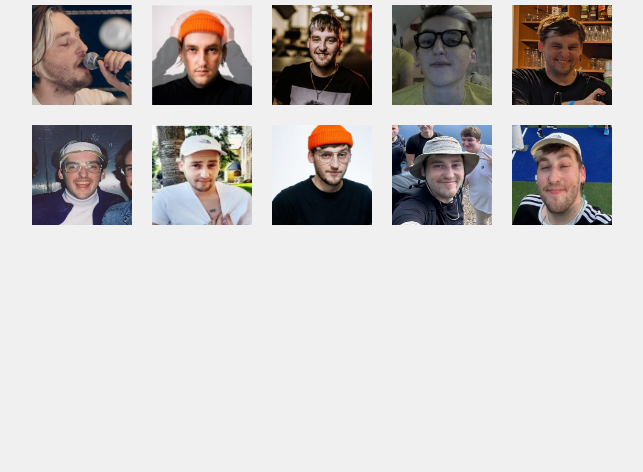
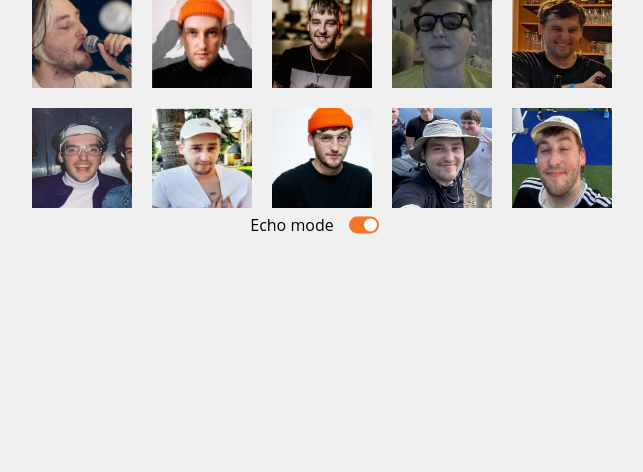
Before and after one commit to petrKavulok/miluju-svoji-praci, a plain HTML site: page index.html in a window 1280 px wide. Shown: the part 328-800 px from the top of the page, without its empty margins (318-961 px from the left). Drawn offline with Linux system fonts and the light colour scheme.

Commit message:
✨ echo mode toggle

```diff
--- a/index.html
+++ b/index.html
@@ -13,6 +13,15 @@
     <div class="container" id="imageContainer">
       <!-- Images will be dynamically added here -->
     </div>
+
+    <div class="echo">
+      Echo mode
+      <!-- <input type="checkbox" id="checkbox" checked /> -->
+      <label class="switch">
+        <input type="checkbox" id="checkbox" checked />
+        <span class="slider round"></span>
+      </label>
+    </div>
     <script src="script.js"></script>
   </body>
 </html>
--- a/script.js
+++ b/script.js
@@ -4,7 +4,13 @@ document.addEventListener("DOMContentLoaded", () => {
   const imageContainer = document.getElementById("imageContainer");
 
   /** @var {Audio | undefined} */
-  let lastSound
+  let lastSound;
+
+  let echoMode = true;
+  const checkbox = document.getElementById("checkbox");
+  checkbox.addEventListener("click", function () {
+    echoMode = !echoMode;
+  });
 
   for (let i = 1; i <= 10; i++) {
     const img = document.createElement("img");
@@ -14,12 +20,13 @@ document.addEventListener("DOMContentLoaded", () => {
     img.dataset.sound = `assets/audio/audio (mp3cut.net) (${i}).mp3`; // Assuming sounds are named sound1.mp3, sound2.mp3, etc.
 
     img.addEventListener("click", function () {
-      lastSound?.pause();
+      if (!echoMode) {
+        lastSound?.pause();
+      }
       const sound = new Audio(this.dataset.sound);
       lastSound = sound;
       sound.play();
     });
-
     imageContainer.appendChild(img);
   }
 });
--- a/styles.css
+++ b/styles.css
@@ -38,3 +38,75 @@ img {
 img:hover {
   transform: scale(1.05);
 }
+
+#checkbox {
+  margin-top: 20px;
+}
+
+.echo {
+  display: flex;
+  align-items: center;
+}
+
+.switch {
+  position: relative;
+  display: inline-block;
+  width: 60px;
+  height: 34px;
+  scale: 0.5;
+}
+
+/* Hide default HTML checkbox */
+.switch input {
+  opacity: 0;
+  width: 0;
+  height: 0;
+}
+
+/* The slider */
+.slider {
+  position: absolute;
+  cursor: pointer;
+  top: 0;
+  left: 0;
+  right: 0;
+  bottom: 0;
+  background-color: #ccc;
+  -webkit-transition: 0.4s;
+  transition: 0.4s;
+}
+
+.slider:before {
+  position: absolute;
+  content: "";
+  height: 26px;
+  width: 26px;
+  left: 4px;
+  bottom: 4px;
+  background-color: white;
+  -webkit-transition: 0.4s;
+  transition: 0.4s;
+}
+
+input:checked + .slider {
+  background-color: #f57429;
+}
+
+input:focus + .slider {
+  box-shadow: 0 0 1px #f57429;
+}
+
+input:checked + .slider:before {
+  -webkit-transform: translateX(26px);
+  -ms-transform: translateX(26px);
+  transform: translateX(26px);
+}
+
+/* Rounded sliders */
+.slider.round {
+  border-radius: 34px;
+}
+
+.slider.round:before {
+  border-radius: 50%;
+}
```
